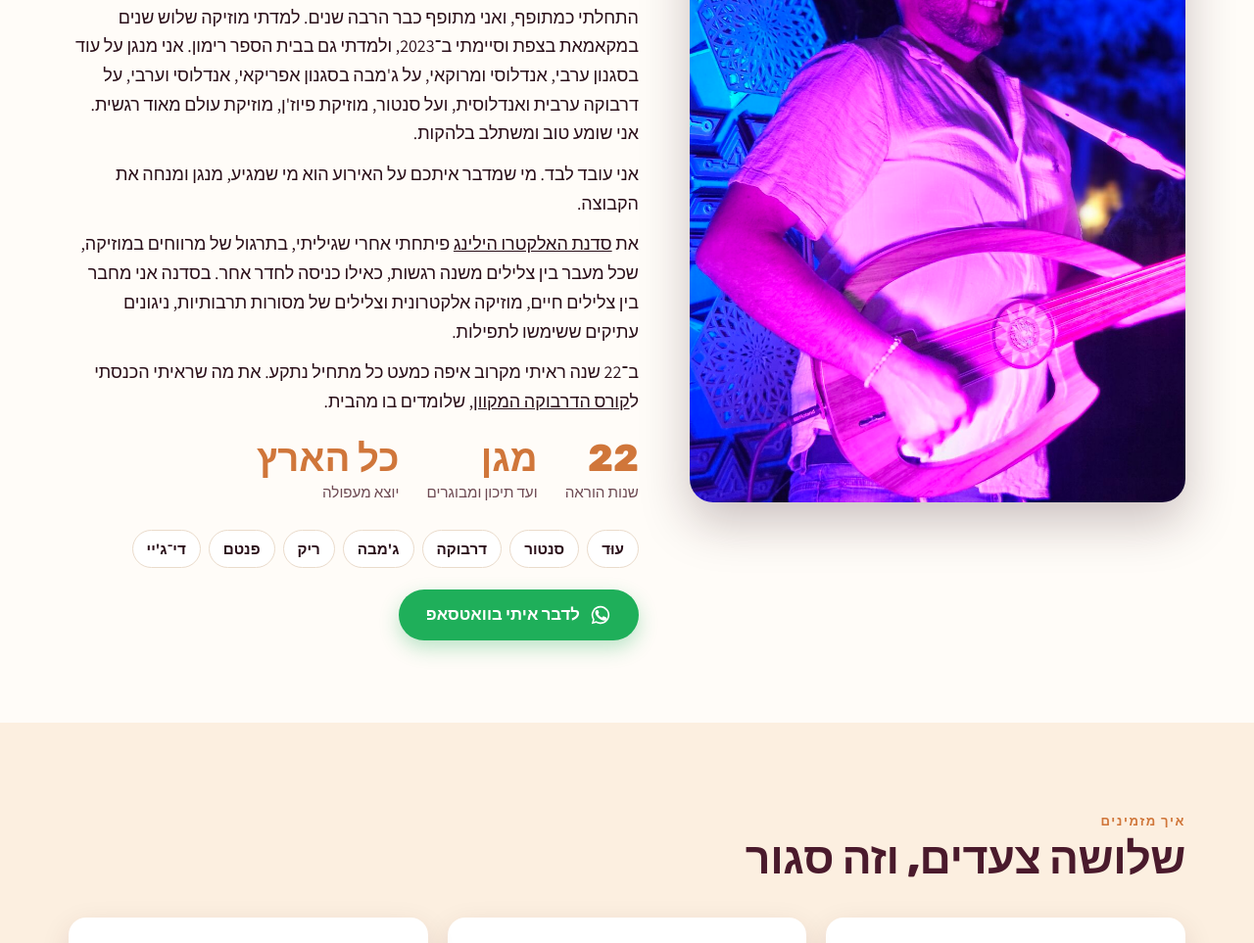
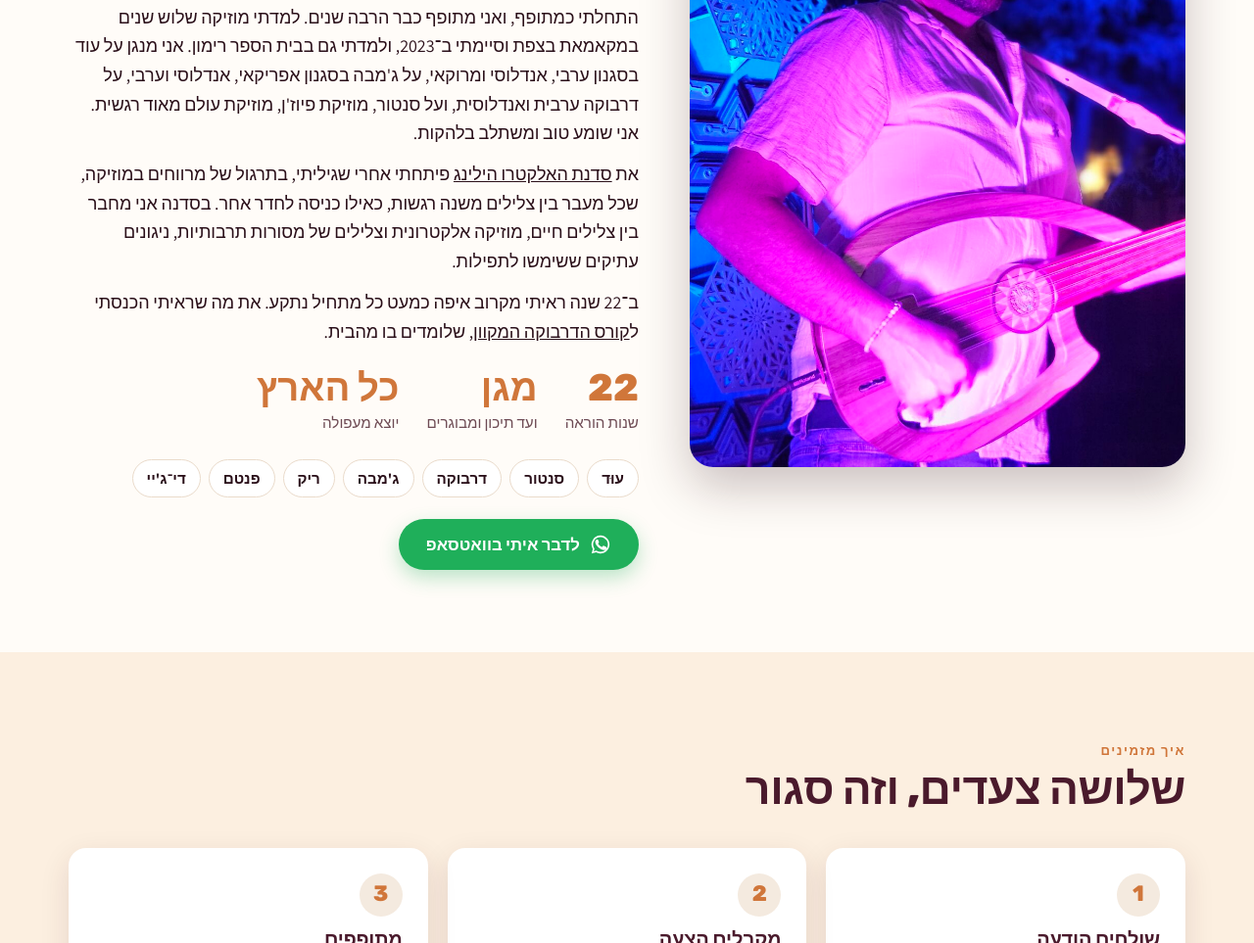
Before and after one commit to baruch305/baruchhazan-site, a plain HTML site: page index.html in a window 1280 px wide. Shown: the part 3774-4737 px from the top of the page at 98% size. Drawn offline with Linux system fonts and the light colour scheme.

Commit message:
אתר, אודות: הורדת 'אני עובד לבד', כי לפעמים מדריך אחר מטעם ברוך מעביר את הסדנה
Co-Authored-By: Claude Opus 5.5 <noreply@anthropic.com>
Claude-Session: https://claude.ai/code/session_01PuhqNXb7tXJFW7ANFbPr9S

```diff
--- a/index.html
+++ b/index.html
@@ -36,7 +36,6 @@
 <blockquote>"אני מוזיקאי בלב ובנשמה."</blockquote>
 <p>אני ברוך חזן, מוזיקאי ומורה לתיפוף. כבר 22 שנה אני מלמד אנשים לנגן, מגיל הגן ועד התיכון, ואני מופיע ומנחה סדנאות בכל הארץ: בבתי ספר, בגנים, במתנ"סים, במועצות, בקיבוצים ובחברות.</p>
 <p>התחלתי כמתופף, ואני מתופף כבר הרבה שנים. למדתי מוזיקה שלוש שנים במקאמאת בצפת וסיימתי ב־2023, ולמדתי גם בבית הספר רימון. אני מנגן על עוד בסגנון ערבי, אנדלוסי ומרוקאי, על ג'מבה בסגנון אפריקאי, אנדלוסי וערבי, על דרבוקה ערבית ואנדלוסית, ועל סנטור, מוזיקת פיוז'ן, מוזיקת עולם מאוד רגשית. אני שומע טוב ומשתלב בלהקות.</p>
-<p>אני עובד לבד. מי שמדבר איתכם על האירוע הוא מי שמגיע, מנגן ומנחה את הקבוצה.</p>
 <p>את <a href="electro-healing.html">סדנת האלקטרו הילינג</a> פיתחתי אחרי שגיליתי, בתרגול של מרווחים במוזיקה, שכל מעבר בין צלילים משנה רגשות, כאילו כניסה לחדר אחר. בסדנה אני מחבר בין צלילים חיים, מוזיקה אלקטרונית וצלילים של מסורות תרבותיות, ניגונים עתיקים ששימשו לתפילות.</p>
 <p>ב־22 שנה ראיתי מקרוב איפה כמעט כל מתחיל נתקע. את מה שראיתי הכנסתי ל<a href="darbuka-course.html">קורס הדרבוקה המקוון</a>, שלומדים בו מהבית.</p>
 <div class="stats"><div><b>22</b><span>שנות הוראה</span></div><div><b>מגן</b><span>ועד תיכון ומבוגרים</span></div><div><b>כל הארץ</b><span>יוצא מעפולה</span></div></div>
```
